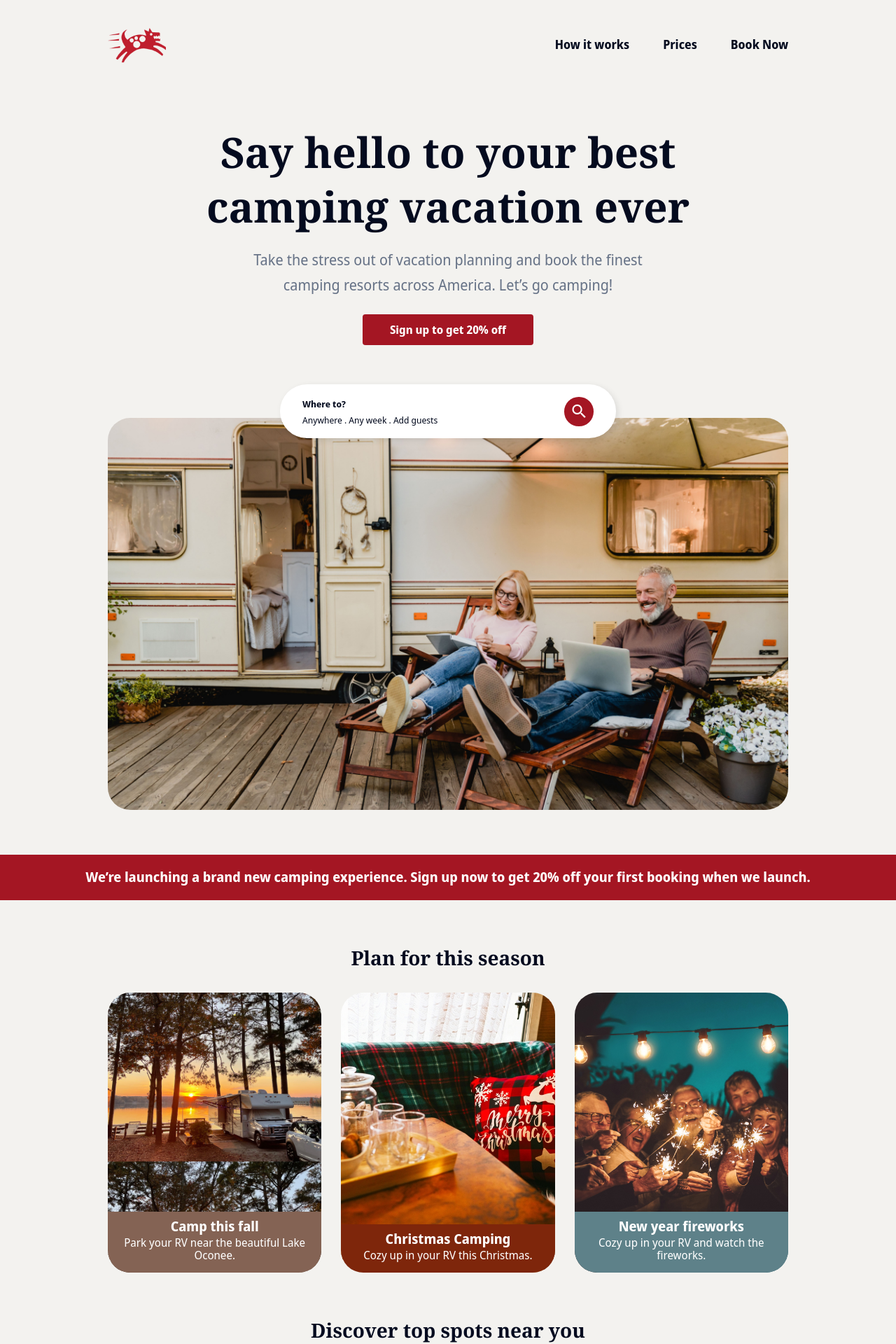
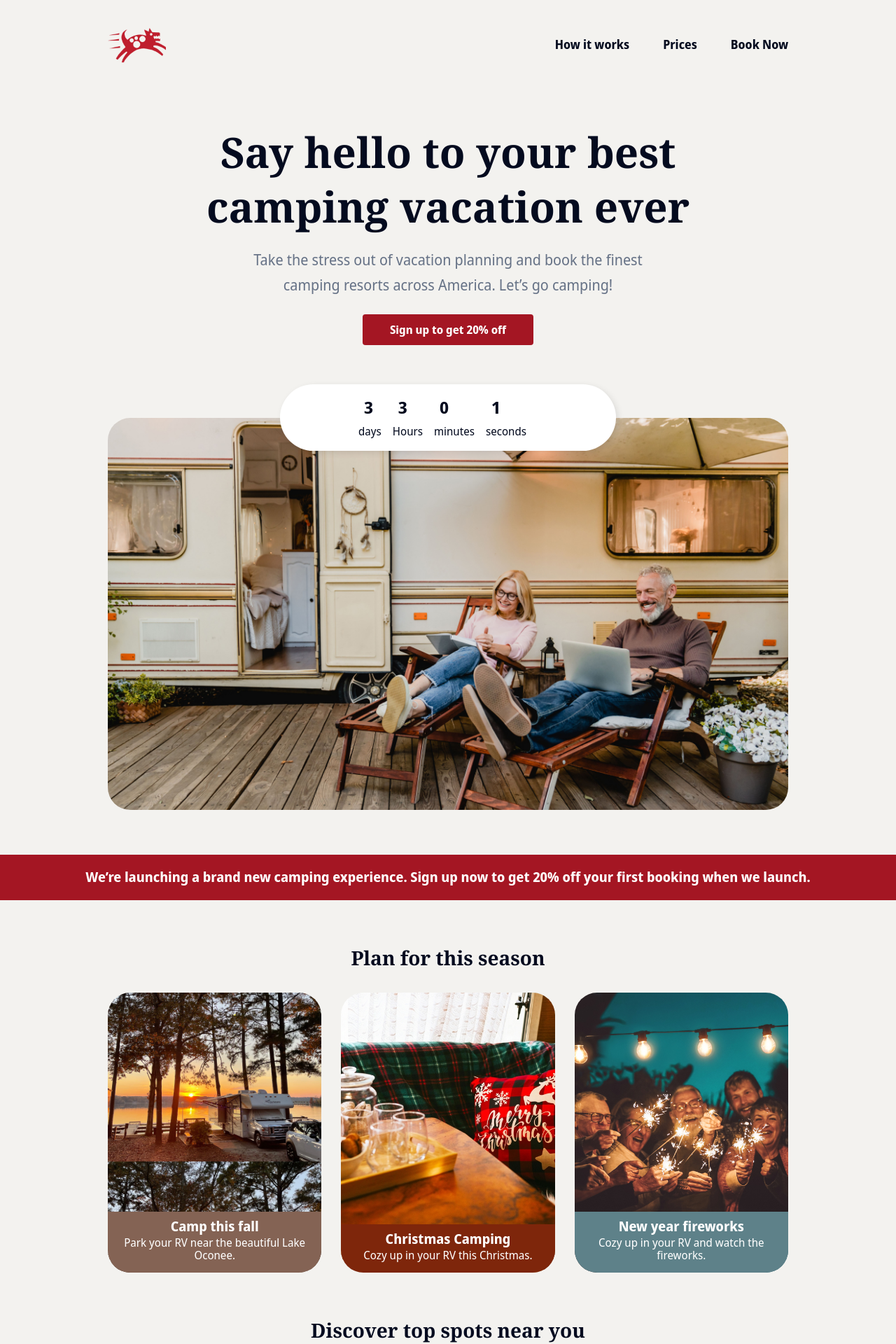
Before and after one commit to TridentMarketing/RedRoverWebsite, a Jekyll site: the page built from index.html, in a window 1280 px wide. Shown: the top 1920 px of the page at 70% size. Built offline with Jekyll 4.4.1, drawn with Linux system fonts in a browser that asks for light colours; nearby versions of some CDN libraries.

Commit message:
feat: added count down timer

```diff
--- a/_includes/section-hero.html
+++ b/_includes/section-hero.html
@@ -1,4 +1,34 @@
 {% if site.data.settings.hero.enable == true %}
+<script>
+  var countDownDate = new Date("Jan 12, 2023 23:59:59").getTime();
+
+  var x = setInterval(function () {
+
+    var now = new Date().getTime();
+
+    var distance = countDownDate - now;
+
+    var days = Math.floor(distance / (1000 * 60 * 60 * 24));
+    var hours = Math.floor((distance % (1000 * 60 * 60 * 24)) / (1000 * 60 * 60));
+    var minutes = Math.floor((distance % (1000 * 60 * 60)) / (1000 * 60));
+    var seconds = Math.floor((distance % (1000 * 60)) / 1000);
+
+    document.getElementById("days").innerHTML = days;
+    document.getElementById("hours").innerHTML = hours;
+    document.getElementById("minutes").innerHTML = minutes;
+    document.getElementById("seconds").innerHTML = seconds;
+
+    if (distance < 0) {
+      clearInterval(x);
+      document.getElementById("demo").innerHTML = "0";
+      document.getElementById("days").innerHTML = "0";
+      document.getElementById("hours").innerHTML = "0";
+      document.getElementById("minutes").innerHTML = "0";
+      document.getElementById("seconds").innerHTML = "0";
+    }
+  }, 1000);
+</script>
+
 <!-- begin hero -->
 <section class="hero">
   <div class="container">
@@ -24,22 +54,49 @@
         <div class="hero-bg" style="background-image: url({{'/images/hero.jpg' | relative_url}})">
           <div class="search-container">
             <div class="search-box">
-              <div class="search-text">
-                <span class="search-title">Where to?</span>
+              <!-- <div class="search-text">
+                <span id="demo" class="search-title">Where to?</span>
                 <div>
                   <span class="search-filters">Anywhere . Any week . Add guests</span>
                 </div>
+              </div> -->
+              <div class="center-counter">
+                <div class="row">
+                  <span class="ml1">
+                    <p id="days" class="col-3 count"></p>
+                    <br />
+                    days
+                  </span>
+                  <span class="ml1">
+                    <p id="hours" class="col-3 count"></p>
+                    <br />
+                    Hours
+                  </span>
+                  <span class="ml1">
+                    <p id="minutes" class="col-3 count"></p>
+                    <br />
+                    minutes
+                  </span>
+                  <span class="ml1">
+                    <p id="seconds" class="col-3 count"></p>
+                    <br />
+                    seconds
+                  </span>
+                </div>
               </div>
-              <div class="search-icon">
+              <p style="display: none;" class="count-down" id="demo"></p>
+              <!-- <div class="search-icon">
                 <i class="nav__icon icon__search ion ion-md-search"></i>
-              </div>
+              </div> -->
             </div>
           </div>
         </div>
       </div>
     </div>
   </div>
-  <div class="offer" style="padding: 1rem; text-align: center; background-color: #A41623; font-weight: 600; font-size: 1.2rem; color: #FFFFFF; margin-top: 4rem;">We’re launching a brand new camping experience. Sign up now to get 20% off your first booking when we launch.</div>
+  <div class="offer"
+    style="padding: 1rem; text-align: center; background-color: #A41623; font-weight: 600; font-size: 1.2rem; color: #FFFFFF; margin-top: 4rem;">
+    We’re launching a brand new camping experience. Sign up now to get 20% off your first booking when we launch.</div>
 </section>
 <!-- end hero -->
 {% endif %}
--- a/_sass/2-base/_base.scss
+++ b/_sass/2-base/_base.scss
@@ -295,3 +295,7 @@ table td {
 .mb1 {
   margin-bottom: 1rem;
 }
+
+.ml1{
+  margin-right: 1rem;
+}
--- a/_sass/3-modules/_hero.scss
+++ b/_sass/3-modules/_hero.scss
@@ -102,7 +102,7 @@
   align-items: center;
 
   .search-box {
-    background-color: #FFFFFF;
+    background-color: #ffffff;
     border-radius: 4rem;
     padding: 1rem 2rem;
     box-shadow: 0.187rem 0.187rem 0.625rem rgba(0, 0, 0, 0.1);
@@ -125,21 +125,25 @@
       border-radius: 50%;
       width: 2.6rem;
       height: 2.6rem;
-      background: #A41623;
+      background: #a41623;
       display: flex;
       justify-content: center;
       align-items: center;
-      color: #FFFFFF;
+      color: #ffffff;
       font-size: 1.6rem;
     }
+
+    .count-down {
+      position: relative;
+      top: 1rem;
+    }
   }
-
 }
 
 .hero-signup-btn {
   padding: 0.8rem 2.4rem;
-  background: #A41623;
-  color: #FFFFFF;
+  background: #a41623;
+  color: #ffffff;
   border: none;
   font-size: 1rem;
   font-weight: 700;
@@ -152,3 +156,15 @@
   justify-content: center;
   margin: 1.5rem;
 }
+
+.count {
+  font-size: 1.5rem;
+  font-weight: 700;
+  margin-bottom: -1rem;
+  padding-left: 0.5rem;
+}
+
+.center-counter {
+  margin-left: auto;
+  margin-right: auto;
+}
```
